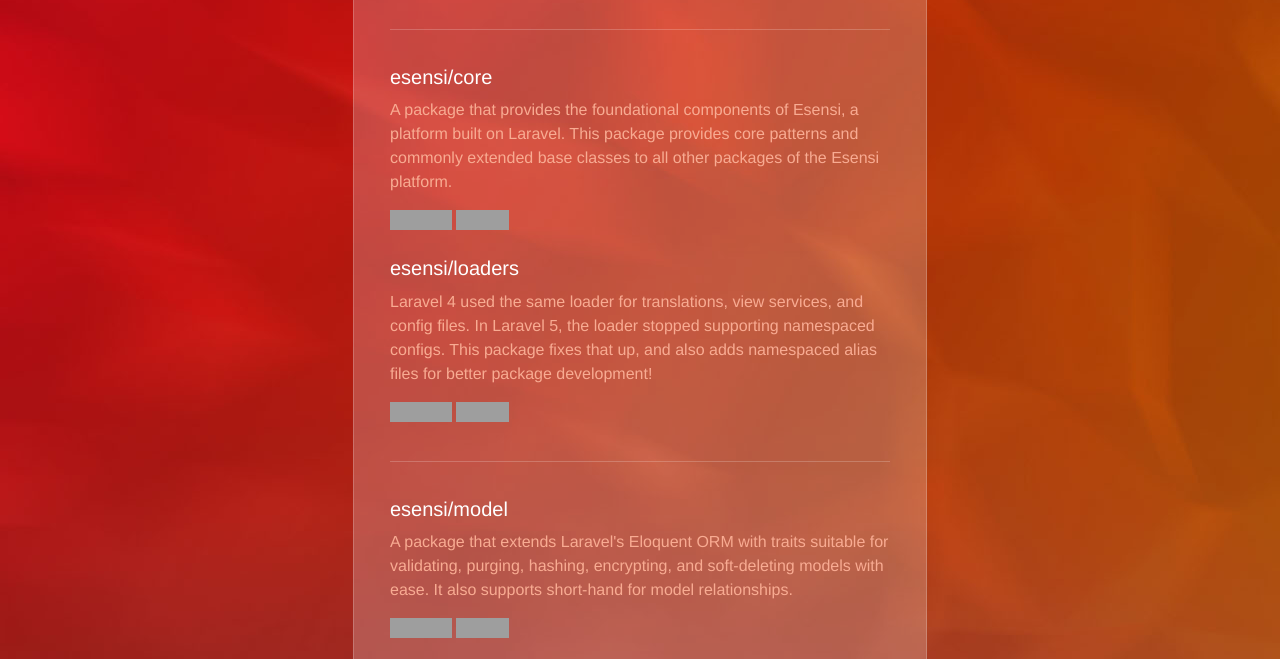
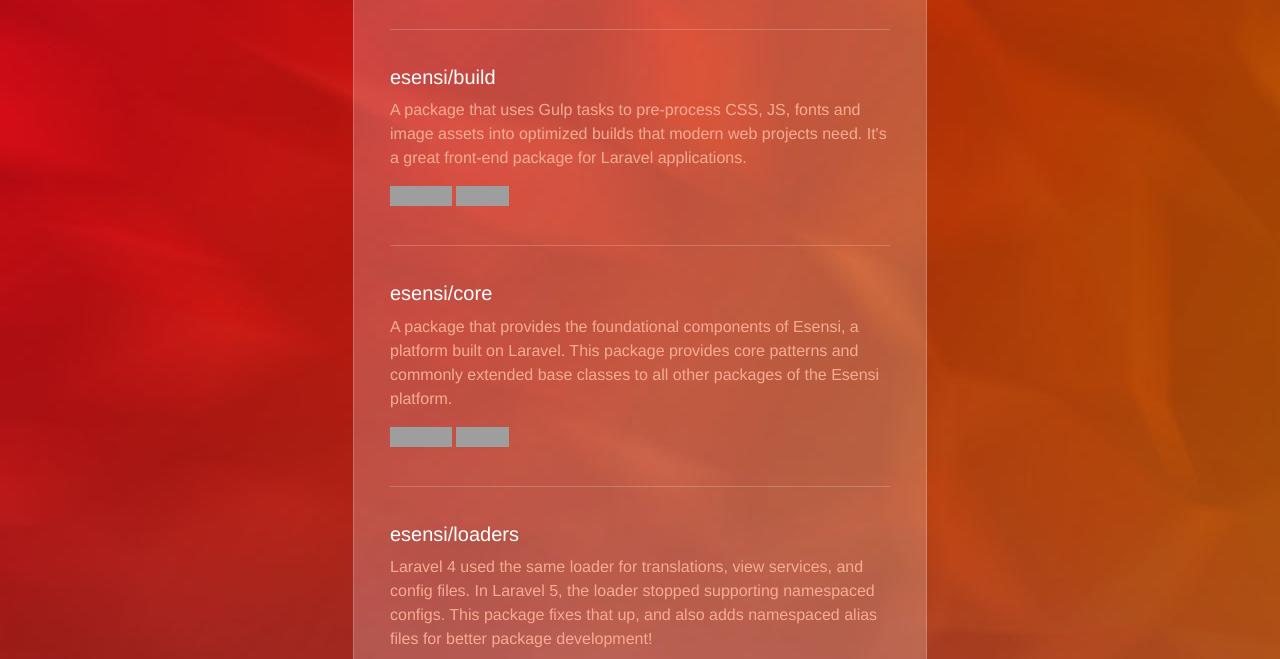
Before and after one commit to esensi/esensi.github.io, a plain HTML site: page index.html in a window 1280 px wide. Shown: the part 141-800 px from the top of the page. Drawn offline with Linux system fonts and the light colour scheme; grey boxes are pictures that could not be loaded.

Commit message:
Added esensi/build.

```diff
--- a/index.html
+++ b/index.html
@@ -99,12 +99,23 @@
 
       <hr>
 
+      <h2><a href="https://github.com/esensi/build">esensi/build</a></h2>
+      <p>A package that uses Gulp tasks to pre-process CSS, JS, fonts and image assets into optimized builds that modern web projects need. It's a great front-end package for Laravel applications.</p>
+      <p>
+        <iframe src="http://ghbtns.com/github-btn.html?user=esensi&repo=build&type=watch" allowtransparency="true" frameborder="0" scrolling="0" width="62" height="20"></iframe>
+        <iframe src="http://ghbtns.com/github-btn.html?user=esensi&repo=build&type=fork" allowtransparency="true" frameborder="0" scrolling="0" width="53" height="20"></iframe>
+      </p>
+
+      <hr>
+
       <h2><a href="https://github.com/esensi/core">esensi/core</a></h2>
       <p>A package that provides the foundational components of Esensi, a platform built on Laravel. This package provides core patterns and commonly extended base classes to all other packages of the Esensi platform.</p>
       <p>
         <iframe src="http://ghbtns.com/github-btn.html?user=esensi&repo=core&type=watch" allowtransparency="true" frameborder="0" scrolling="0" width="62" height="20"></iframe>
         <iframe src="http://ghbtns.com/github-btn.html?user=esensi&repo=core&type=fork" allowtransparency="true" frameborder="0" scrolling="0" width="53" height="20"></iframe>
       </p>
+
+      <hr>
 
       <h2><a href="https://github.com/esensi/loaders">esensi/loaders</a></h2>
       <p>Laravel 4 used the same loader for translations, view services, and config files. In Laravel 5, the loader stopped supporting namespaced configs. This package fixes that up, and also adds namespaced alias files for better package development!</p>
```
